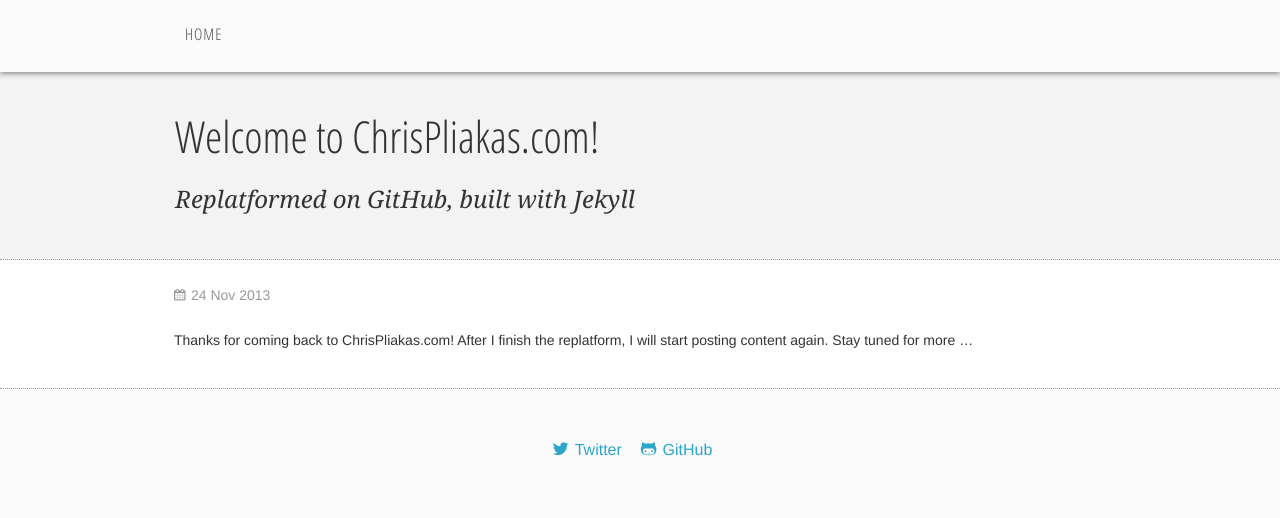
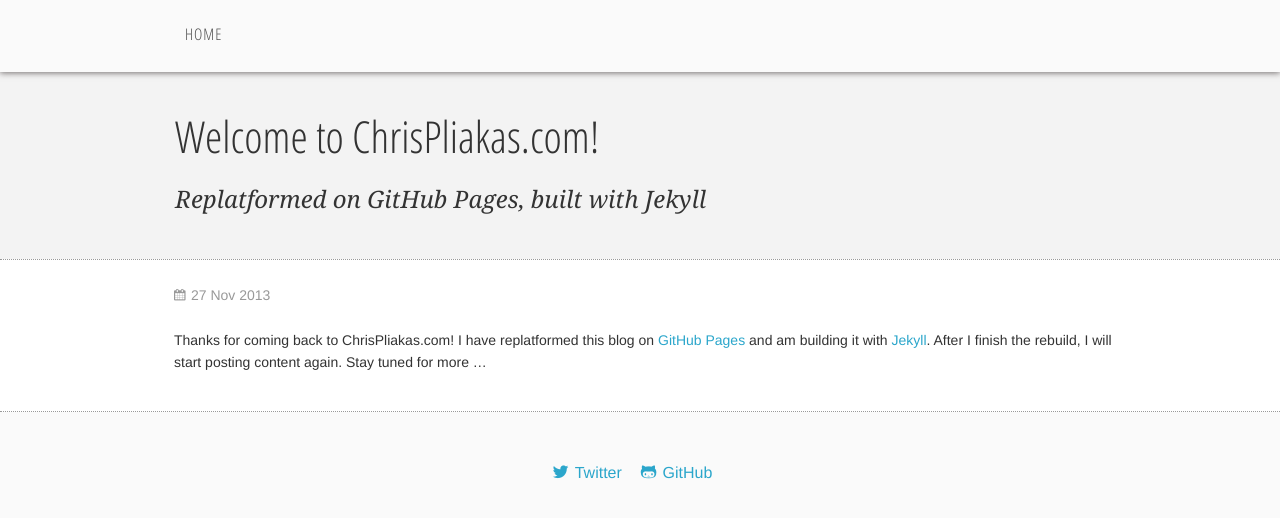
Before and after one commit to cpliakas/cpliakas.github.io, a Jekyll site: the page built from _posts/2013-11-24-welcome.markdown, in a window 1280 px wide. Shown: the top 518 px of the page. Built offline with Jekyll 4.4.1, drawn with Linux system fonts in a browser that asks for light colours; some web fonts are replaced; Markdown is read by kramdown in place of the engine named in the settings.

Commit message:
Finalized first blog post.

```diff
--- a/_posts/2013-11-24-welcome.markdown
+++ b/_posts/2013-11-24-welcome.markdown
@@ -1,9 +1,13 @@
 ---
 layout:     post
 title:      "Welcome to ChrisPliakas.com!"
-excerpt:    "Replatformed on GitHub, built with Jekyll"
-date:       2013-11-24 18:00:00
+excerpt:    "Replatformed on GitHub Pages, built with Jekyll"
+teaser:     "Thanks for coming back to ChrisPliakas.com! I have replatformed this blog on GitHub Pages and am building it with Jekyll. Content coming soon ..."
+date:       2013-11-27 18:00:00
 categories: update
 ---
 
-Thanks for coming back to ChrisPliakas.com! After I finish the replatform, I will start posting content again. Stay tuned for more ...
+Thanks for coming back to ChrisPliakas.com! I have replatformed this blog on
+<a href="http://pages.github.com/" target="_blank">GitHub Pages</a> and am building
+it with <a href="http://jekyllrb.com/" target="_blank">Jekyll</a>. After I finish
+the rebuild, I will start posting content again. Stay tuned for more ...
--- a/index.html
+++ b/index.html
@@ -23,7 +23,7 @@ title: Welcome to ChrisPliakas.com
                   </div>
                   <div class="nine columns">
                       <a itemprop="url" href="{{ post.url }}"><h3 itemprop="name">{{ post.title }}</h3></a>
-                      <p>Vivamus tortor tellus, rutrum sit amet mollis vel, imperdiet consectetur orci. Mauris pharetra congue enim, et sagittis lectus congue ut. Cum sociis natoque penatibus.</p>
+                      <p>{{ post.teaser }}</p>
                   </div>
               </article>
               {% endfor %}
```
